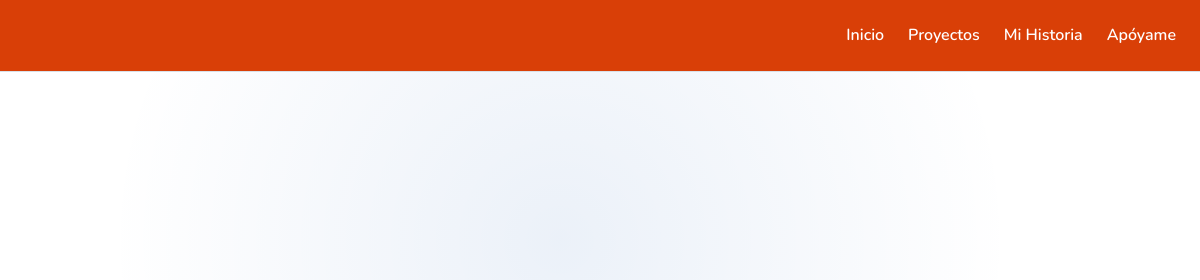
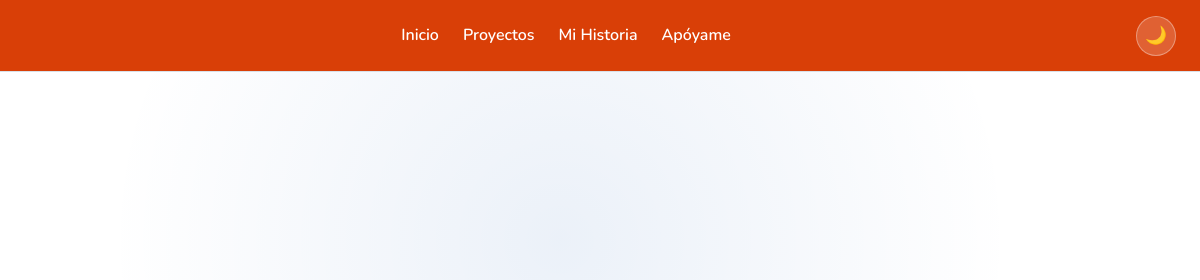
Before and after one commit to Margus20/mi-pagina, a plain HTML site: page index.html in a window 1280 px wide. Shown: the top 280 px of the page, 80-1280 px from the left. Drawn offline with nearby package versions, Linux system fonts and the light colour scheme.

Commit message:
Update header.html

```diff
--- a/components/header.html
+++ b/components/header.html
@@ -8,9 +8,12 @@
         <li><a href="#historia">Mi Historia</a></li>
         <li><a href="#apoyo">Apóyame</a></li>
     </ul>
-    <div class="menu-toggle" id="menuToggle">
-        <span></span>
-        <span></span>
-        <span></span>
+    <div class="nav-right">
+        <button id="themeToggle" class="theme-toggle" aria-label="Cambiar tema" title="Cambiar tema">🌙</button>
+        <div class="menu-toggle" id="menuToggle">
+            <span></span>
+            <span></span>
+            <span></span>
+        </div>
     </div>
 </nav>
```
